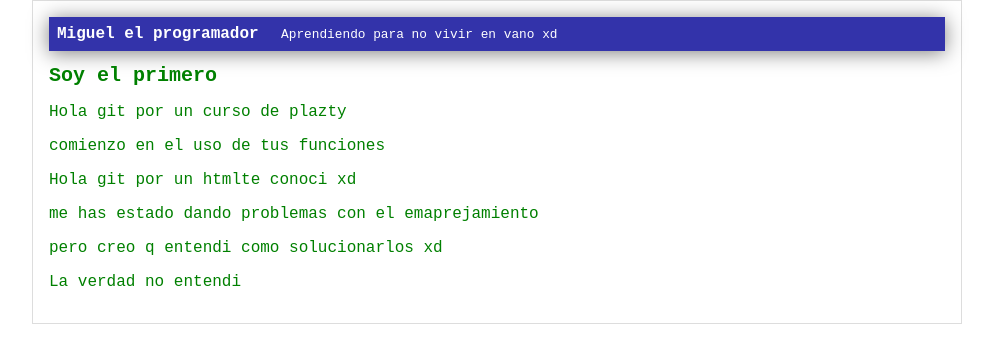
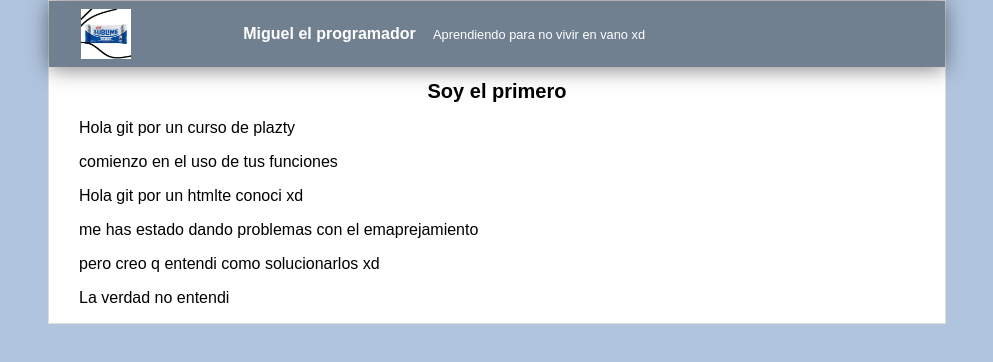
Before and after one commit to Miguel-Sanchez241001/cursoplazty, a plain HTML site: page index.html in a window 1280 px wide. Shown: the whole page, without its empty margins (143-1136 px from the left). Drawn offline with Linux system fonts and the light colour scheme.

Commit message:
logo chocolate y color simple

```diff
--- a/css/style.css
+++ b/css/style.css
@@ -1,19 +1,20 @@
 body{
-    color: green;
-    text-align: center ;
-    font-family: 'Courier New', Courier, monospace;
+
+ background: lightsteelblue;
+ color: black;
+font-family: Arial, Helvetica, sans-serif;
 font-size: 16px;
 margin: 0;
 padding: 0;
 }
 
 #cabecera{
-background:#33A ;
+background:slategray;
 box-shadow: 0px 2px 20px 0px rgba(0, 0,0,0.5);
 color: white;
 font-weight: bold;
-margin:0;
-padding:0.5em ;
+margin:0 ;
+padding:0.5em 0 0.5em 2em;
 
 
 }
@@ -25,15 +26,27 @@ font-size: 0.8em;
 }
 #container{
 width: 70%;
-padding: 1em;
+padding: 0 0 0 0;
 text-align: left;
 border: 1px solid #DDD;
 margin: 0 auto;
+background: white;
 
 }
-
+img{
+    width:50px;
+    height:50px;
+    }
 #container h1{
-
+text-align: center;
 font-size: 20px;
 
 }
+#parrafo{
+    padding: 0 30px;
+}
+#tit{
+position: relative;
+float: right;
+padding-right: 300px;
+}
--- a/index.html
+++ b/index.html
@@ -8,16 +8,20 @@
 <body>
     <div id="container">
         <div id="cabecera">
-            Miguel el programador <span id="tagline" >Aprendiendo para no vivir en vano xd</span>
+                <img src="imagen/chocolate.jpg" > <p id="tit">Miguel el programador <span id="tagline" >Aprendiendo para no vivir en vano xd</span></p>
+
         </div>
         <div id="post">
           <h1>Soy el primero</h1>
+          <div id="parrafo">
           <p>Hola git por un curso de plazty</p>
           <p>comienzo en el uso de tus funciones</p>
           <p>Hola git por un htmlte conoci xd</p>
            <p> me has estado dando problemas con el emaprejamiento</p>
            <p>pero creo q entendi como solucionarlos xd</p>
            <p>La verdad no entendi</p>
+          </div>
+
         </div>
     </div>
 
```
